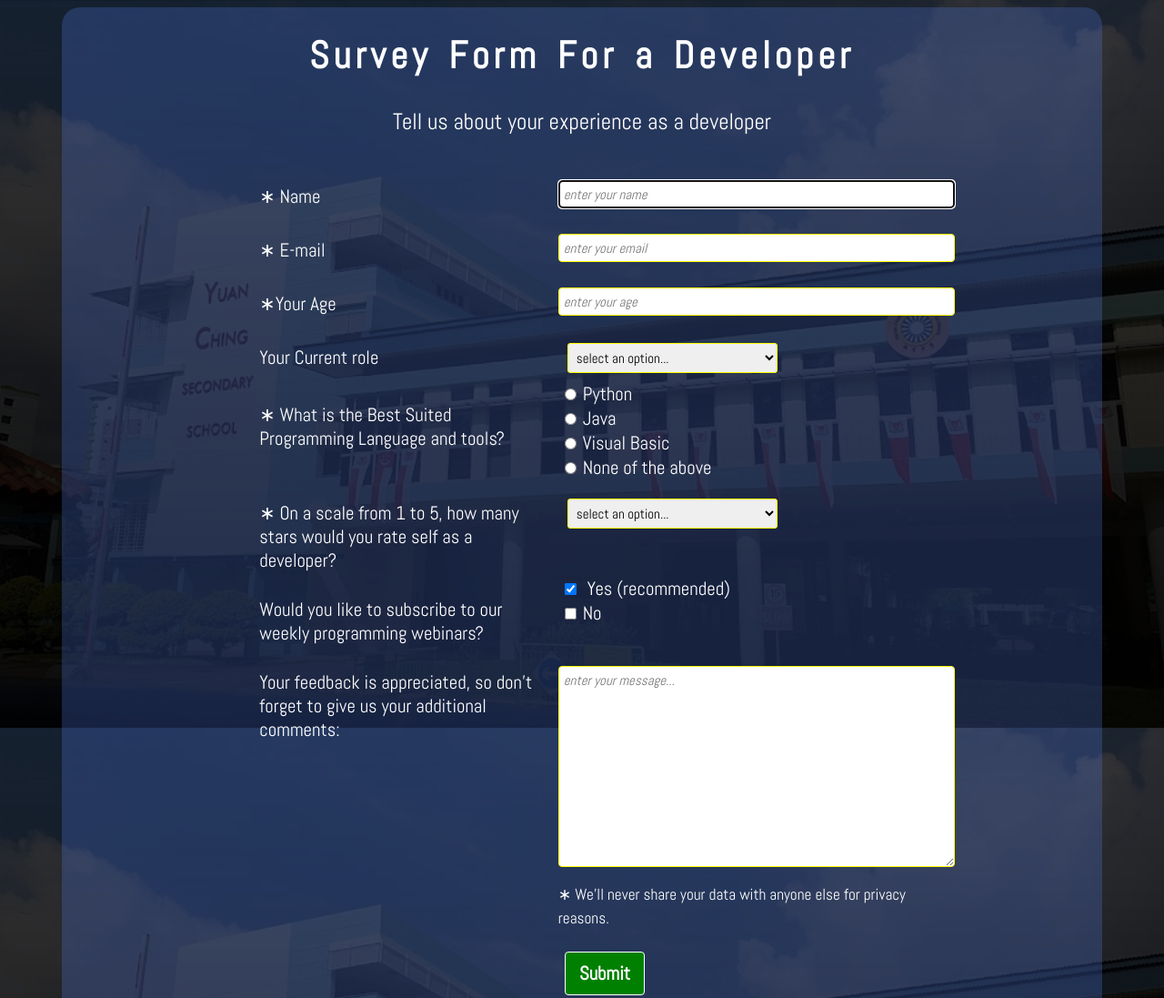
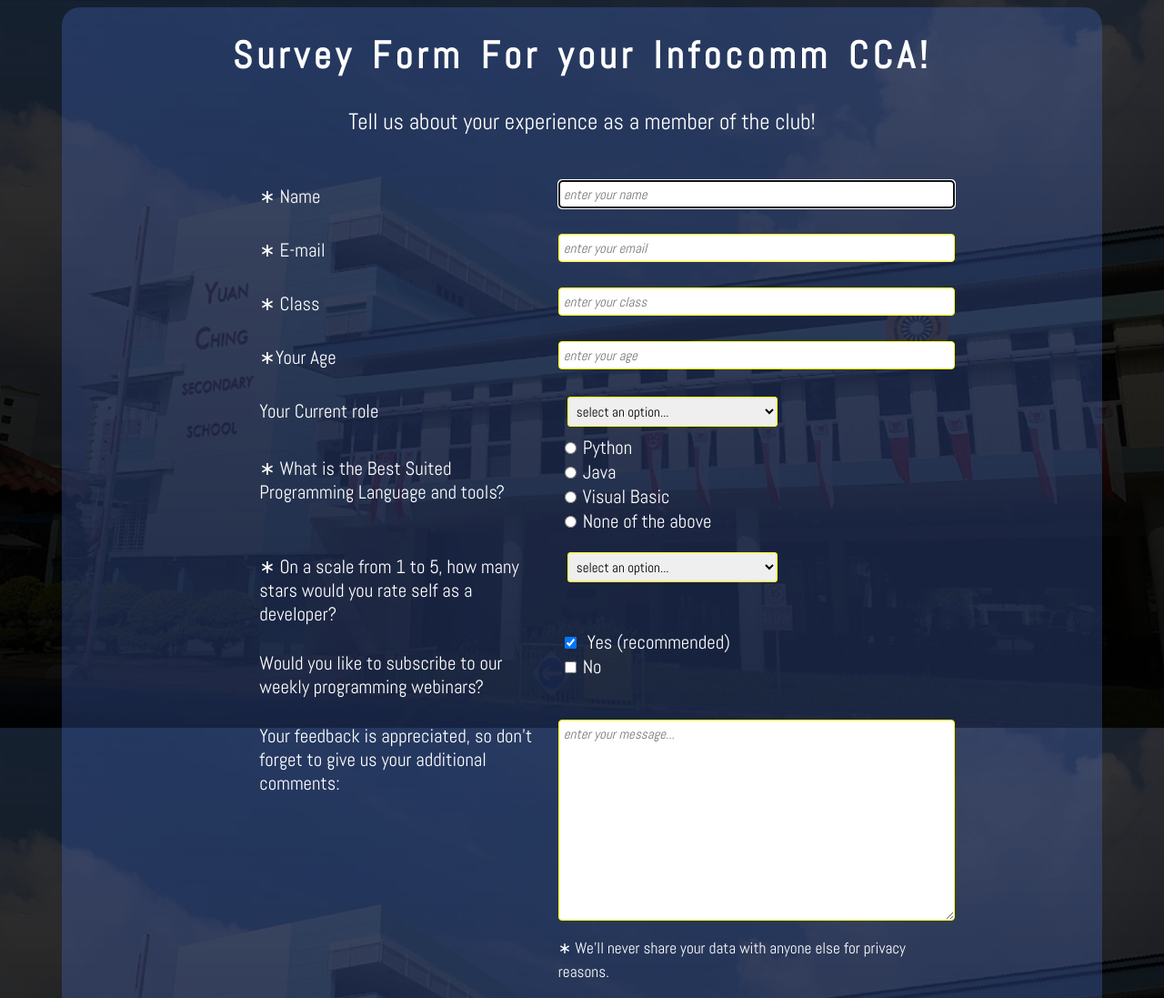
Before and after one commit to thecatiscating/surveyforcca, a plain HTML site: page index.html in a window 1280 px wide. Shown: the top 1097 px of the page at 91% size. Drawn offline with Linux system fonts and the light colour scheme; files that its build step writes are made by us from their sources; files whose address does not match are found by name; a web font is replaced by a local one.

Commit message:
Update index.html

```diff
--- a/index.html
+++ b/index.html
@@ -16,9 +16,9 @@
 <body>
   <div class="container">
     <div id="content">
-      <h1 id="title" class="text-center">Survey Form For a Developer</h1>
+      <h1 id="title" class="text-center">Survey Form For your Infocomm CCA!</h1>
       <br>
-      <p id="description" class="text-center">Tell us about your experience as a developer</p>
+      <p id="description" class="text-center">Tell us about your experience as a member of the club!</p>
 <br>
       <form id="survey-form" method="GET" action="http://www.foo.com/">
 
@@ -31,6 +31,11 @@
               <label id="email-label" for="mail">&#8727; E-mail</label></div>
               <div class="input-tab">
               <input type="email" id="email" class="input-field" placeholder="enter your email" required />
+            </div>
+        <div class="labels">
+              <label id="class-label" for="mail">&#8727; Class</label></div>
+              <div class="input-tab">
+              <input type="class" id="class" class="input-field" placeholder="enter your class" required />
             </div>
 
             <div class="labels">
```
